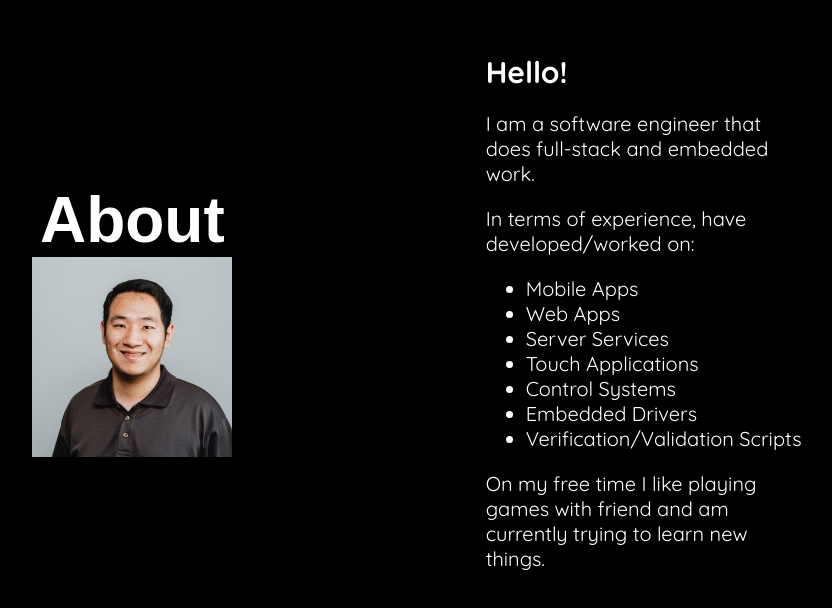
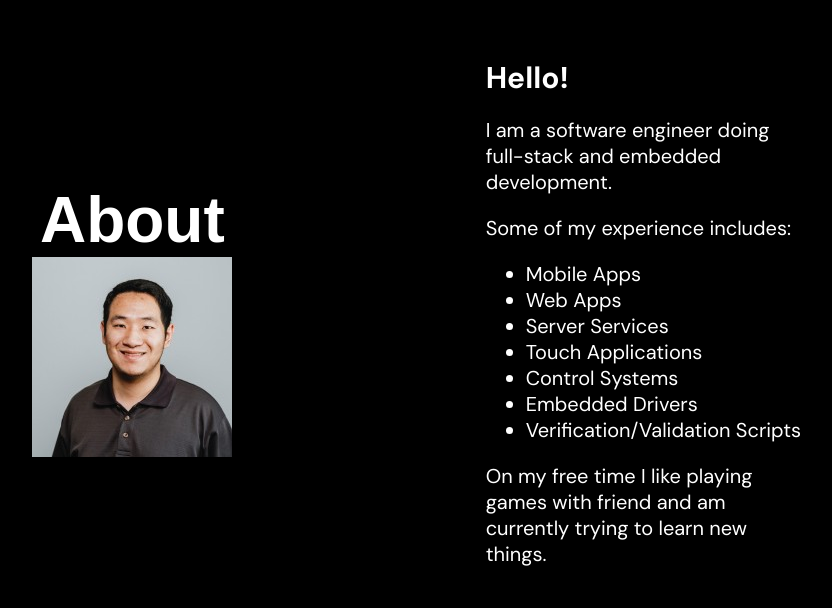
Before and after one commit to aaronlam1004/aaronlam1004.github.io, a Vue app: page / in a window 1280 px wide. Shown: the part 974-1582 px from the top of the page, without its empty margins (221-1053 px from the left). Built offline with nearby package versions, Linux system fonts and the light colour scheme; a web font is replaced by a local one.

Commit message:
Adding new font + updating font

```diff
--- a/src/assets/base.css
+++ b/src/assets/base.css
@@ -1,5 +1,5 @@
 @import url('https://fonts.googleapis.com/css2?family=Poetsen+One&display=swap');
-@import url('https://fonts.googleapis.com/css2?family=Quicksand:wght@300..700&display=swap');
+@import url('https://fonts.googleapis.com/css2?family=DM+Sans:ital,opsz,wght@0,9..40,100..1000;1,9..40,100..1000&display=swap');
 
 :root {
   --background-color: #FFFFFF;
--- a/src/components/sections/AboutSection.vue
+++ b/src/components/sections/AboutSection.vue
@@ -9,10 +9,10 @@ import profileImg from '@/assets/profile.jpg';
     <div class="content">
       <strong>Hello!</strong>
       <p>
-        I am a software engineer that does full-stack and embedded work.
+        I am a software engineer doing full-stack and embedded development.
       </p>
       <p>
-        In terms of experience, have developed/worked on:
+        Some of my experience includes:
       </p>
       <ul>
         <li>Mobile Apps</li>
@@ -39,12 +39,27 @@ Section {
 }
 
 .content {
-  font-family: "Quicksand", sans-serif;
+  font-family: "DM Sans", sans-serif;
   width: 25%;
-  font-size: 1.25em;
 }
 
-.content strong {
-  font-size: 1.5em;
+@media (max-width: 750px) {
+  .content {
+    font-size: 0.8em;
+  }
+
+  .content strong {
+    font-size: 1.5em;
+  }
+}
+
+@media (min-width: 750px) {
+  .content {
+    font-size: 1.25em;
+  }
+
+  .content strong {
+    font-size: 1.5em;
+  }
 }
 </style>
```
